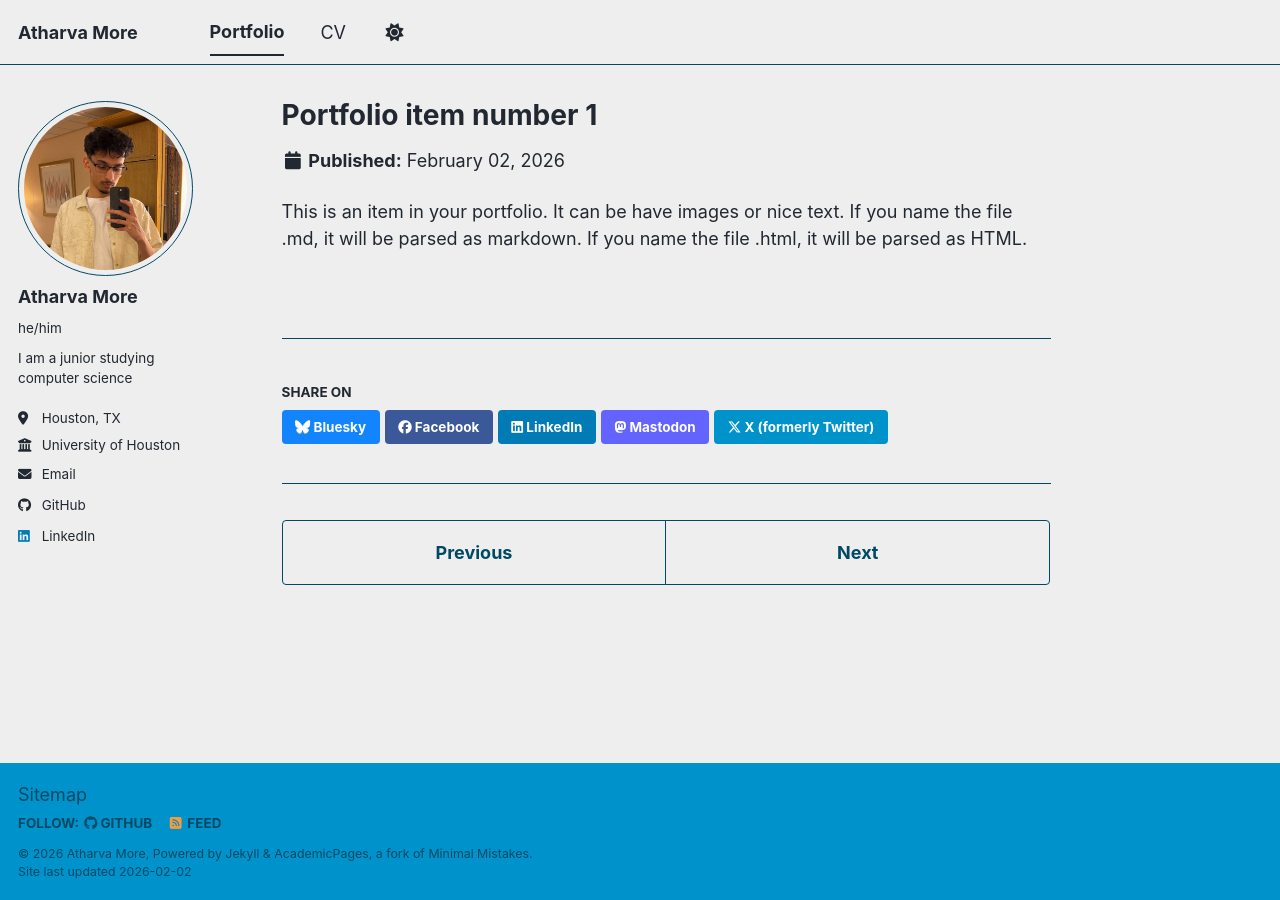
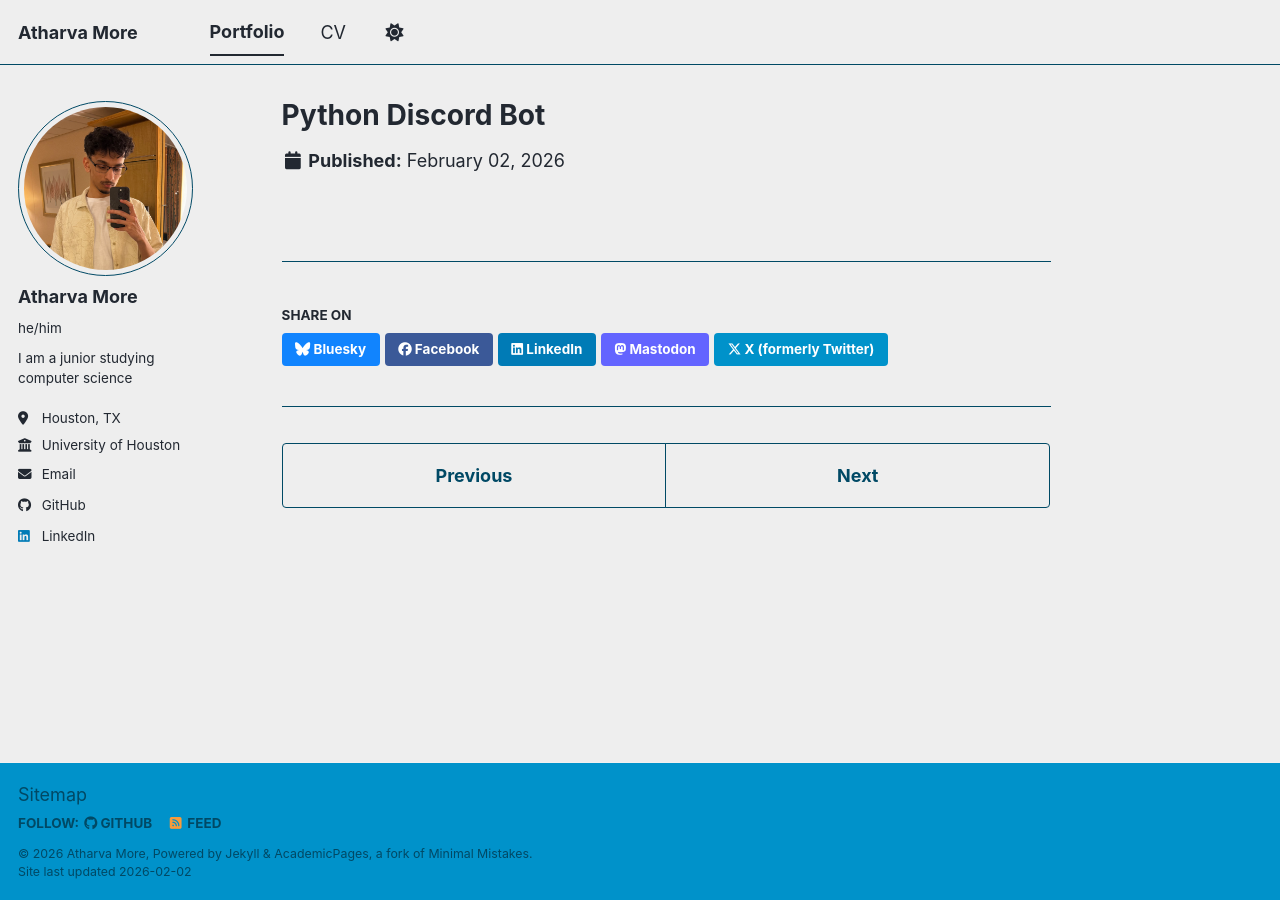
Before and after one commit to AtharvaMore1/AtharvaMore1.github.io, a Jekyll site: the page built from _portfolio/portfolio-1.md, in a window 1280 px wide. Built offline with Jekyll 4.4.1, drawn with Linux system fonts in a browser that asks for light colours; a script bundle is joined from its source files by our own code; library files that are not in the unit come from our copies.

Commit message:
Update portfolio-1.md

```diff
--- a/_portfolio/portfolio-1.md
+++ b/_portfolio/portfolio-1.md
@@ -1,7 +1,5 @@
 ---
-title: "Portfolio item number 1"
-excerpt: "Short description of portfolio item number 1<br/><img src='/images/500x300.png'>"
+title: "Python Discord Bot"
+excerpt: "Discord bot written in python to help with managing team budgets<br/><img src='/images/500x300.png'>"
 collection: portfolio
 ---
-
-This is an item in your portfolio. It can be have images or nice text. If you name the file .md, it will be parsed as markdown. If you name the file .html, it will be parsed as HTML.
```
